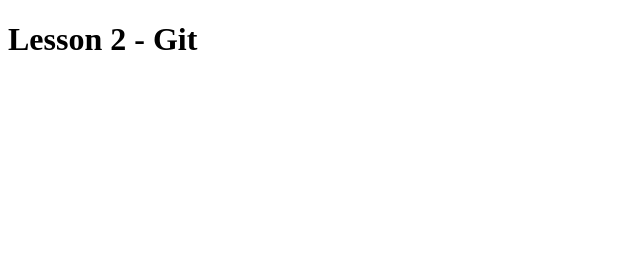
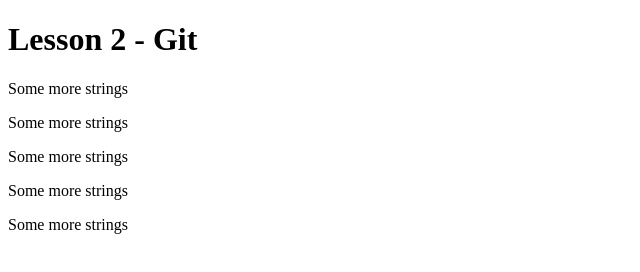
Before and after one commit to Dorogonovvv/test-site, a plain HTML site: page index.html in a window 1280 px wide. Shown: the whole page, without its empty margins (0-640 px from the left). Drawn offline with Linux system fonts and the light colour scheme.

Commit message:
Add some string

```diff
--- a/index.html
+++ b/index.html
@@ -7,6 +7,11 @@
 </head>
 <body>
 	<h1>Lesson 2 - Git</h1>
+	<p>Some more strings</p>
+	<p>Some more strings</p>
+	<p>Some more strings</p>
+	<p>Some more strings</p>
+	<p>Some more strings</p>
 
 </body>
 </html>
```
